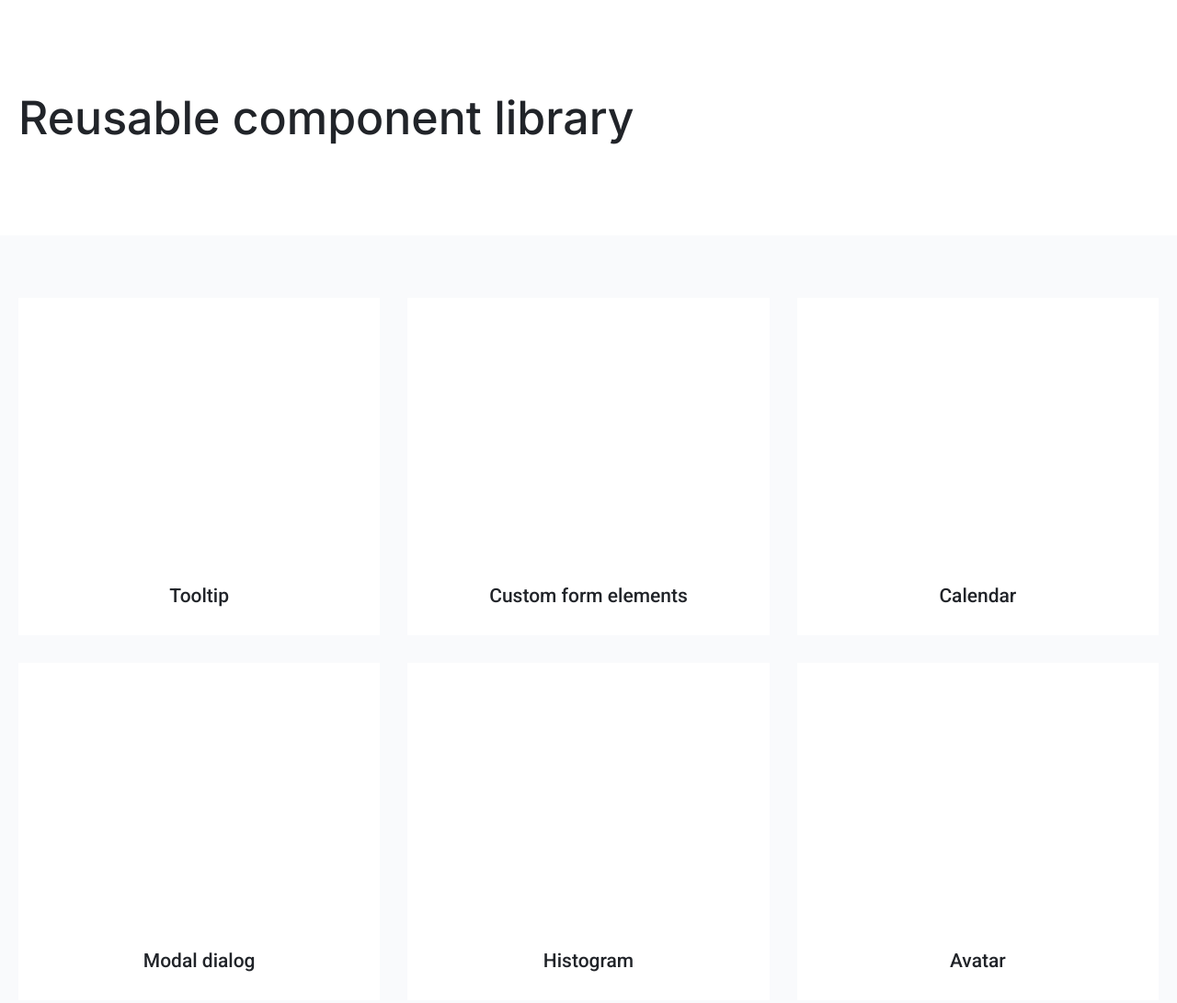
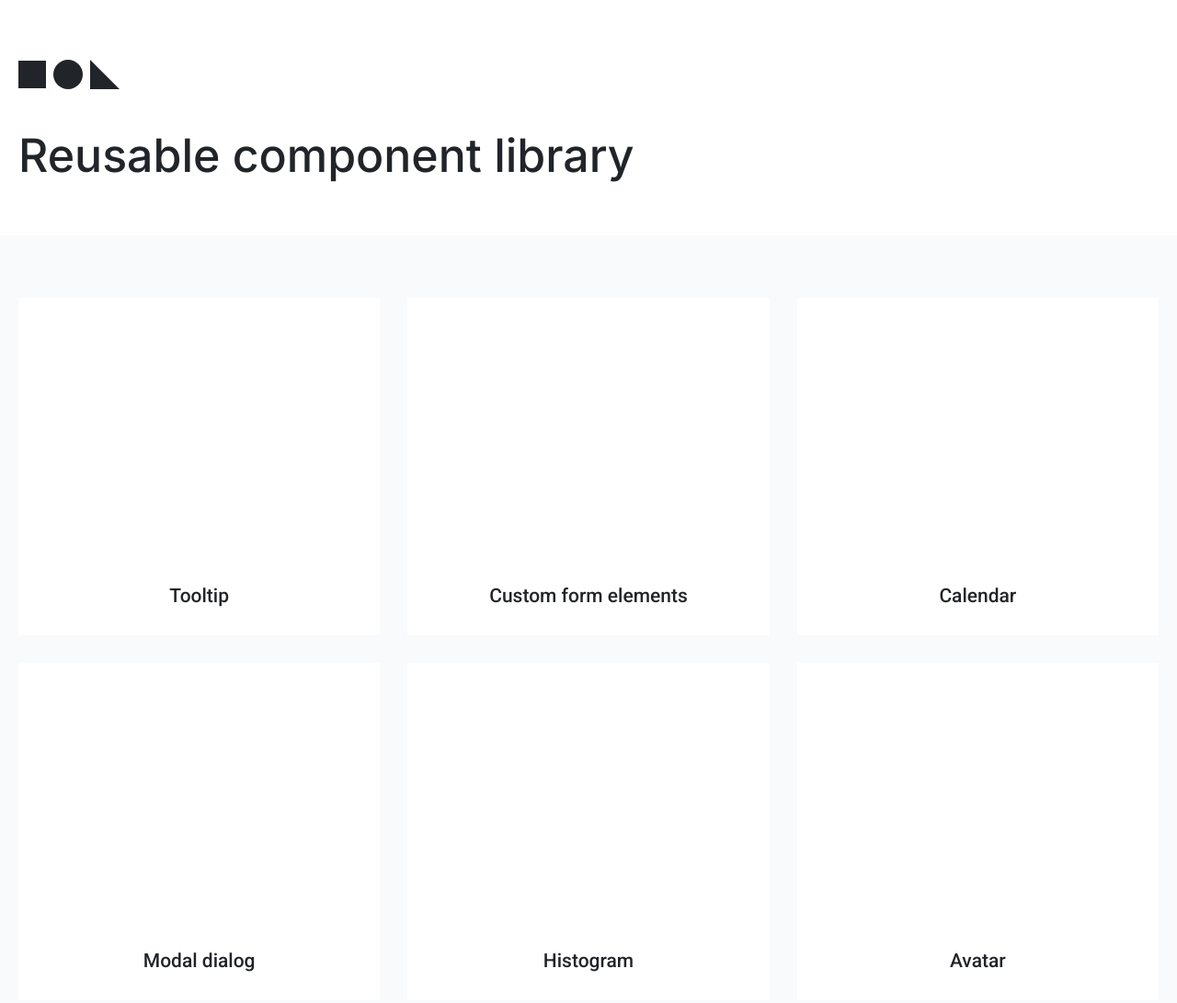
Before and after one commit to js-tasks-ru/htmlcss-20220120_alexander-kuimov, a website: page index.html in a window 1280 px wide. Shown: the top 1091 px of the page at 92% size. Drawn offline with Linux system fonts and the light colour scheme.

Commit message:
Add logo to header

```diff
--- a/components/header/header.css
+++ b/components/header/header.css
@@ -1,7 +1,14 @@
 .header {
-    padding: 96px 0;
+    padding: 65px 0;
     background: var(--white);
     grid-area: header;
+}
+
+.header__logo {
+    display: flex;
+    justify-content: flex-start;
+    width: 100%;
+    margin-bottom: 40px;
 }
 
 .header__title {
@@ -12,6 +19,12 @@
     line-height: 64px;
     color: var(--black);
     margin: 0;
+}
+
+@media screen and (max-width: 991px) {
+    .header__logo {
+        justify-content: center;
+    }
 }
 
 @media screen and (max-width: 480px) {
--- a/index.html
+++ b/index.html
@@ -15,6 +15,9 @@
     <body class="page">
         <header class="header">
             <div class="container">
+                <div class="header__logo">
+                    <img src="./assets/images/logo.svg" alt="Site Logo">
+                </div>
                 <h1 class="header__title">Reusable component library</h1>
             </div>
         </header>
```
Also changed, not shown: assets/images/logo.svg (added).
